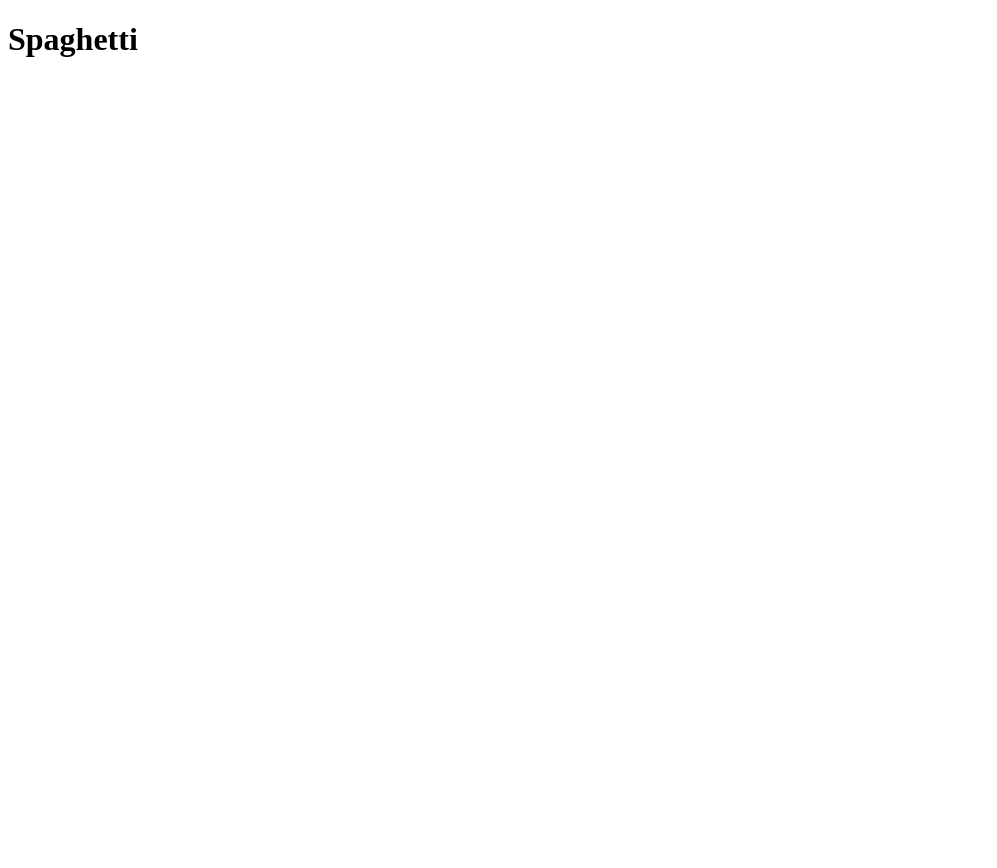
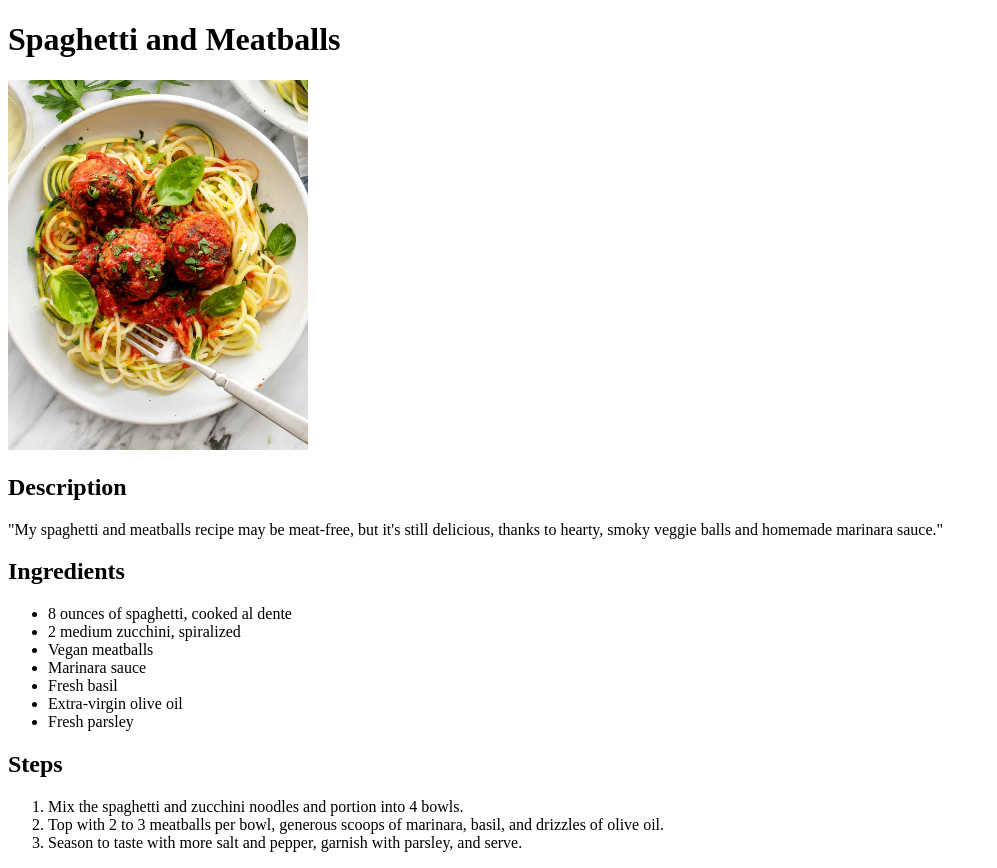
Before and after one commit to joshua112398/odin-recipes, a plain HTML site: page recipes/spaghetti.html in a window 1280 px wide. Shown: the whole page, without its empty margins (0-997 px from the left). Before the commit the page ends 800 px from the top, so only its background shows below. Drawn offline with Linux system fonts and the light colour scheme.

Commit message:
Add recipe page for Spaghetti and Meatballs

```diff
--- a/recipes/spaghetti.html
+++ b/recipes/spaghetti.html
@@ -7,6 +7,25 @@
         <title>Spaghetti</title>
     </head>
     <body>
-        <h1>Spaghetti</h1>
+        <h1>Spaghetti and Meatballs</h1>
+        <img src="../images/spaghetti-and-meatballs.jpg" alt="Spaghetti" width="300">
+        <h2>Description</h2>
+        <p>"My spaghetti and meatballs recipe may be meat-free, but it's still delicious, thanks to hearty, smoky veggie balls and homemade marinara sauce."</p>
+        <h2>Ingredients</h2>
+        <ul>
+            <li>8 ounces of spaghetti, cooked al dente</li>
+            <li>2 medium zucchini, spiralized</li>
+            <li>Vegan meatballs</li>
+            <li>Marinara sauce</li>
+            <li>Fresh basil</li>
+            <li>Extra-virgin olive oil</li>
+            <li>Fresh parsley</li>
+        </ul>
+        <h2>Steps</h2>
+        <ol>
+            <li>Mix the spaghetti and zucchini noodles and portion into 4 bowls.</li>
+            <li>Top with 2 to 3 meatballs per bowl, generous scoops of marinara, basil, and drizzles of olive oil.</li>
+            <li>Season to taste with more salt and pepper, garnish with parsley, and serve.</li>
+        </ol>
     </body>
 </html>
```
Also changed, not shown: index.html (+6 -1 lines), images/spaghetti-and-meatballs.jpg (added).
